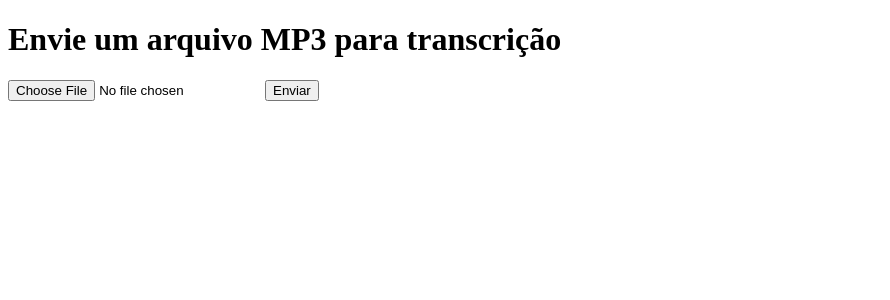
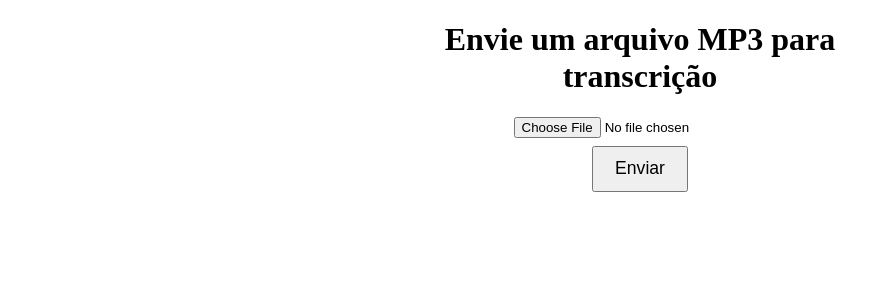
Before and after one commit to Rodolfoohl/moodify, a Flask app: page / in a window 1280 px wide. Shown: the top 300 px of the page, without its empty margins (0-890 px from the left). Run offline with Flask 3, Linux system fonts and the light colour scheme.

Commit message:
Estiliza formulário de upload

```diff
--- a/templates/index.html
+++ b/templates/index.html
@@ -3,6 +3,23 @@
 <head>
     <meta charset="UTF-8">
     <title>Transcritor de Áudio</title>
+    <style>
+        body {
+            max-width: 500px;
+            margin: 0 auto;
+            text-align: center;
+        }
+        form {
+            display: flex;
+            flex-direction: column;
+            gap: 0.5rem;
+            align-items: center;
+        }
+        button {
+            font-size: 1.1em;
+            padding: 0.6em 1.2em;
+        }
+    </style>
 </head>
 <body>
     <h1>Envie um arquivo MP3 para transcrição</h1>
```
